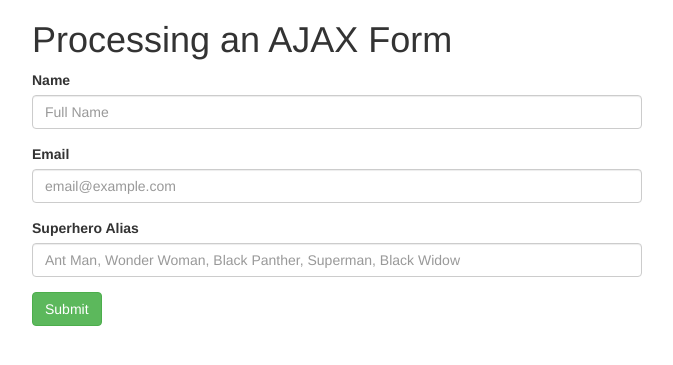
After one commit to ogu10/web_test3, a PHP site: page /web_test3/pages/test7/20220511/index.php in a window 1280 px wide. The commit adds this page. Shown: the top 365 px of the page, without its empty margins (303-976 px from the left). Run offline with PHP 8.4, Linux system fonts and the light colour scheme; some libraries are stand-ins or nearby versions.

Commit message:
save 20220511_12:02

```diff
--- /dev/null
+++ b/pages/test7/20220511/form.js
@@ -0,0 +1,51 @@
+$(document).ready(function () {
+    $("form").submit(function (event) {
+        $(".form-group").removeClass("has-error");
+        $(".help-block").remove();
+        var formData = {
+            name: $("#name").val(),
+            email: $("#email").val(),
+            superheroAlias: $("#superheroAlias").val(),
+        };
+
+        $.ajax({
+            type: "POST",
+            url: "process.php",
+            data: formData,
+            dataType: "json",
+            encode: true,
+        }).done(function (data) {
+            console.log(data);
+
+            if (!data.success) {
+                if (data.errors.name) {
+                    $("#name-group").addClass("has-error");
+                    $("#name-group").append(
+                        '<div class="help-block">' + data.errors.name + "</div>"
+                    );
+                }
+
+                if (data.errors.email) {
+                    $("#email-group").addClass("has-error");
+                    $("#email-group").append(
+                        '<div class="help-block">' + data.errors.email + "</div>"
+                    );
+                }
+
+                if (data.errors.superheroAlias) {
+                    $("#superhero-group").addClass("has-error");
+                    $("#superhero-group").append(
+                        '<div class="help-block">' + data.errors.superheroAlias + "</div>"
+                    );
+                }
+            } else {
+                $("form").html(
+                    '<div class="alert alert-success">' + data.message + "</div>"
+                );
+            }
+
+            });
+
+        event.preventDefault();
+    });
+});
--- /dev/null
+++ b/pages/test7/20220511/index.php
@@ -0,0 +1,56 @@
+<!DOCTYPE html>
+<html>
+<head>
+    <title>jQuery Form Example</title>
+    <script src="form.js"></script>
+    <link
+            rel="stylesheet"
+            href="//netdna.bootstrapcdn.com/bootstrap/3.0.3/css/bootstrap.min.css"
+    />
+    <script src="//ajax.googleapis.com/ajax/libs/jquery/2.0.3/jquery.min.js"></script>
+</head>
+<body>
+<div class="col-sm-6 col-sm-offset-3">
+    <h1>Processing an AJAX Form</h1>
+
+    <form action="process.php" method="POST">
+        <div id="name-group" class="form-group">
+            <label for="name">Name</label>
+            <input
+                    type="text"
+                    class="form-control"
+                    id="name"
+                    name="name"
+                    placeholder="Full Name"
+            />
+        </div>
+
+        <div id="email-group" class="form-group">
+            <label for="email">Email</label>
+            <input
+                    type="text"
+                    class="form-control"
+                    id="email"
+                    name="email"
+                    placeholder="email@example.com"
+            />
+        </div>
+
+        <div id="superhero-group" class="form-group">
+            <label for="superheroAlias">Superhero Alias</label>
+            <input
+                    type="text"
+                    class="form-control"
+                    id="superheroAlias"
+                    name="superheroAlias"
+                    placeholder="Ant Man, Wonder Woman, Black Panther, Superman, Black Widow"
+            />
+        </div>
+
+        <button type="submit" class="btn btn-success">
+            Submit
+        </button>
+    </form>
+</div>
+</body>
+</html>
```
Also changed, not shown: pages/test7/20220511/process.php (added, +26 -0 lines), pages/test7/test7.php (+0 -38 lines), pages/test7/test8.js (deleted, +0 -33 lines), pages/test7/test8.php (+15 -51 lines), pages/test7/regist5.php (renamed from pages/regist4.php).
